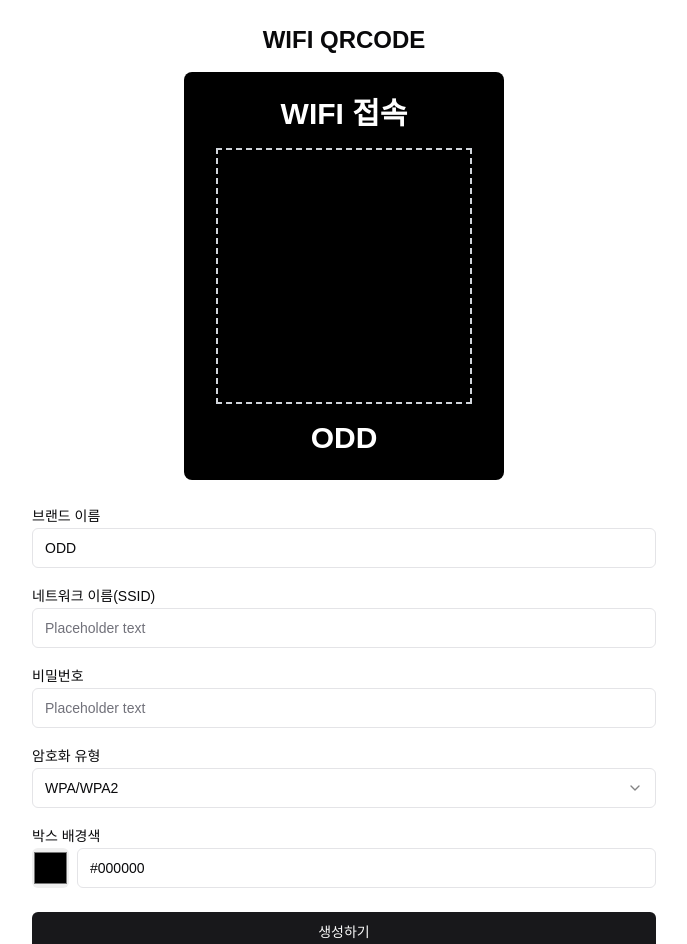
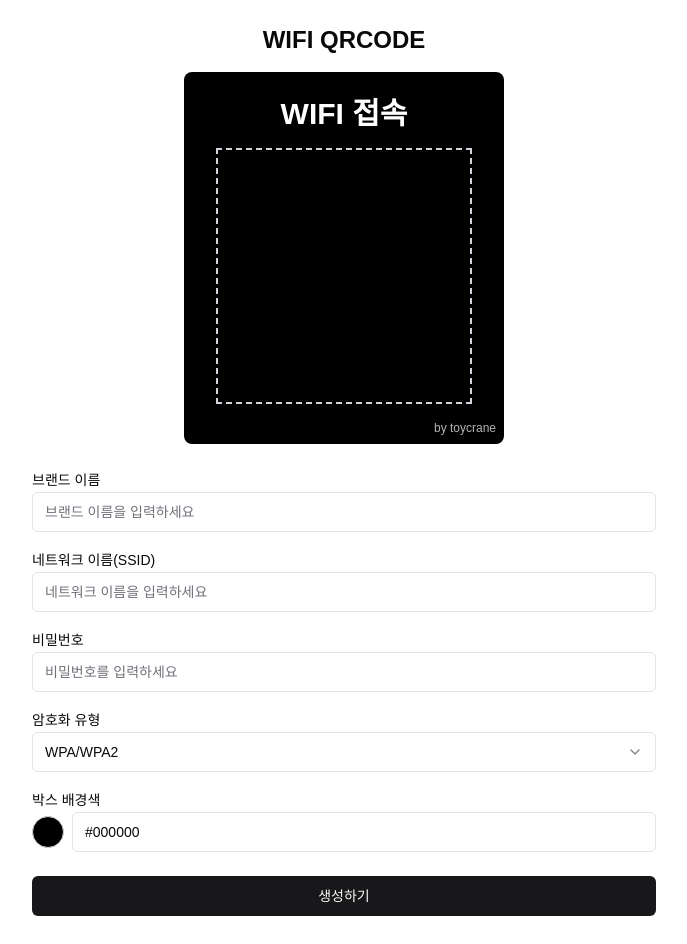
Before and after one commit to toy-crane/wifi-qrcode-generator, a Next.js app: page / in a window 1280 px wide. Shown: the top 944 px of the page, without its empty margins (296-983 px from the left). Built offline with nearby package versions, Linux system fonts and the light colour scheme.

Commit message:
feat: 와이파이 QR 코드 컴포넌트 개선 및 다국어 지원 추가

```diff
--- a/components/wifi-qr-code.tsx
+++ b/components/wifi-qr-code.tsx
@@ -14,7 +14,7 @@ import {
 } from "@/components/ui/select";
 
 export function WifiQrCode() {
-  const [networkName, setNetworkName] = useState("ODD");
+  const [networkName, setNetworkName] = useState("");
   const [ssid, setSsid] = useState("");
   const [password, setPassword] = useState("");
   const [encryption, setEncryption] = useState("WPA");
@@ -36,7 +36,7 @@ export function WifiQrCode() {
       <div className="mb-6 flex justify-center">
         <div
           style={{ backgroundColor: boxColor }}
-          className="px-8 py-6 flex flex-col items-center rounded-lg"
+          className="px-8 py-6 flex flex-col items-center rounded-lg relative"
         >
           <h2 className="text-3xl font-bold mb-4 text-white">WIFI 접속</h2>
           {qrValue ? (
@@ -45,6 +45,9 @@ export function WifiQrCode() {
             <div className="w-[256px] h-[256px] border-2 border-dashed border-gray-300 flex items-center justify-center " />
           )}
           <p className="mt-4 text-3xl font-bold text-white">{networkName}</p>
+          <span className="absolute bottom-2 right-2 text-xs text-white opacity-70">
+            by toycrane
+          </span>
         </div>
       </div>
 
@@ -54,6 +57,7 @@ export function WifiQrCode() {
           <Input
             id="networkName"
             value={networkName}
+            placeholder="브랜드 이름을 입력하세요"
             onChange={(e) => setNetworkName(e.target.value)}
           />
         </div>
@@ -62,7 +66,7 @@ export function WifiQrCode() {
           <Label htmlFor="ssid">네트워크 이름(SSID)</Label>
           <Input
             id="ssid"
-            placeholder="Placeholder text"
+            placeholder="네트워크 이름을 입력하세요"
             value={ssid}
             onChange={(e) => setSsid(e.target.value)}
           />
@@ -73,7 +77,7 @@ export function WifiQrCode() {
           <Input
             id="password"
             type="password"
-            placeholder="Placeholder text"
+            placeholder="비밀번호를 입력하세요"
             value={password}
             onChange={(e) => setPassword(e.target.value)}
           />
@@ -83,12 +87,12 @@ export function WifiQrCode() {
           <Label htmlFor="encryption">암호화 유형</Label>
           <Select value={encryption} onValueChange={setEncryption}>
             <SelectTrigger>
-              <SelectValue placeholder="Selected option" />
+              <SelectValue placeholder="암호화 유형을 선택하세요" />
             </SelectTrigger>
             <SelectContent>
               <SelectItem value="WPA">WPA/WPA2</SelectItem>
               <SelectItem value="WEP">WEP</SelectItem>
-              <SelectItem value="nopass">No Encryption</SelectItem>
+              <SelectItem value="nopass">암호화 없음</SelectItem>
             </SelectContent>
           </Select>
         </div>
@@ -96,13 +100,19 @@ export function WifiQrCode() {
         <div>
           <Label htmlFor="boxColor">박스 배경색</Label>
           <div className="flex items-center space-x-2">
+            <div className="relative w-8 h-8">
               <input
                 type="color"
                 value={boxColor}
                 onChange={handleColorChange}
-              className="w-10 h-10 p-0 border-0 rounded-md"
+                className="absolute inset-0 opacity-0 w-full h-full cursor-pointer"
                 aria-label="Select box background color"
               />
+              <div
+                className="w-8 h-8 rounded-full border border-gray-300"
+                style={{ backgroundColor: boxColor }}
+              />
+            </div>
             <Input
               id="boxColor"
               value={boxColor}
@@ -112,7 +122,6 @@ export function WifiQrCode() {
           </div>
         </div>
       </div>
-
       <Button className="w-full mt-6" onClick={generateQRCode}>
         생성하기
       </Button>
```
Lines whose indentation alone changed are shown as unchanged.
